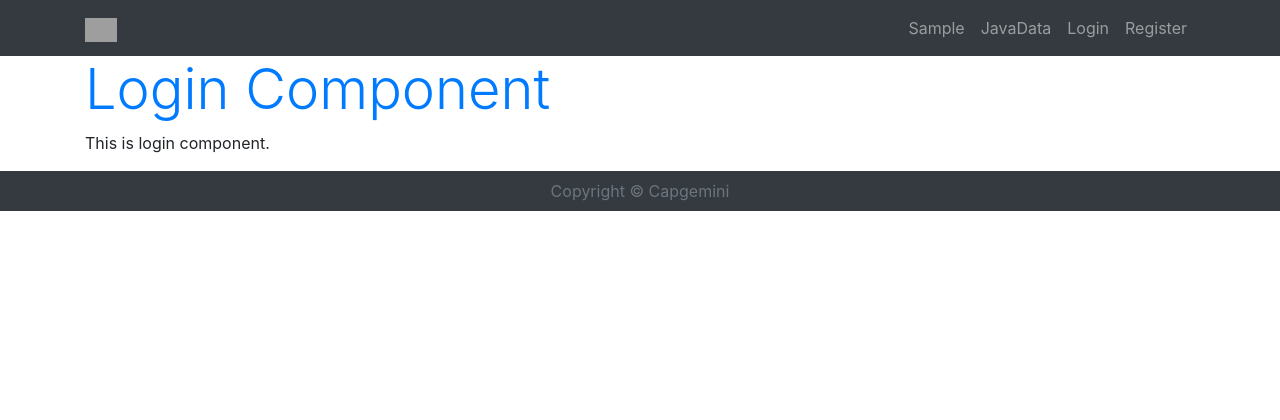
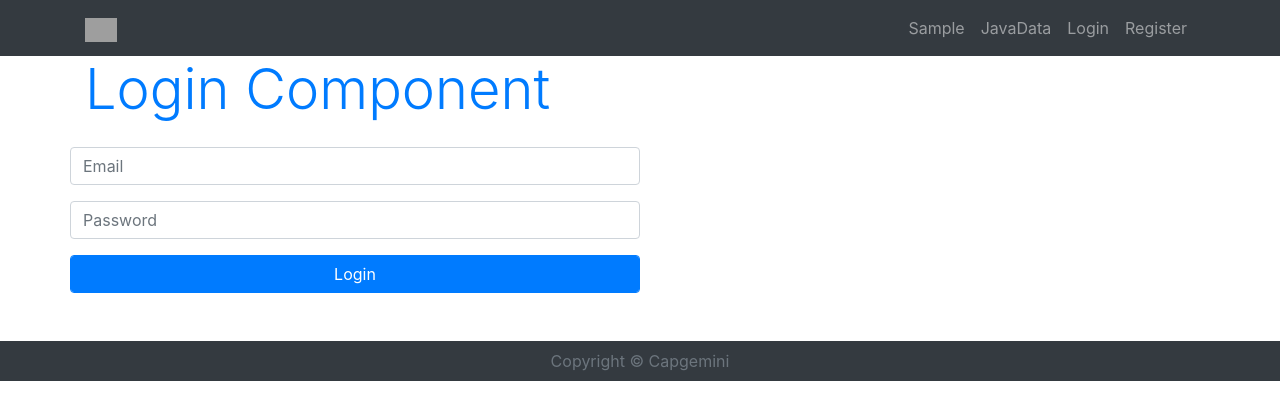
Before and after one commit to vamandeshmukh/cg-react-app-3aug-2021, a React (Create React App) app: page /login in a window 1280 px wide. Shown: the top 420 px of the page. Built offline with nearby package versions, Linux system fonts and the light colour scheme; grey boxes are pictures that could not be loaded.

Commit message:
Commit
Commit

```diff
--- /dev/null
+++ b/src/components/Child.js
@@ -0,0 +1,17 @@
+import React, { useState, useEffect } from 'react';
+
+const Child = (props) => {
+    const [childData, setChildData] = useState({});
+
+    useEffect(() => {
+        setChildData(props.parentData);
+    }, []);
+
+    return (
+        <div className="container">
+            <h1 className="display-4 text-primary">Child Component</h1>
+            <p>Data in Child component</p>
+        </div>
+    );
+}
+export default Child;
--- a/src/components/Home.js
+++ b/src/components/Home.js
@@ -1,10 +1,13 @@
 import React from 'react';
+import Parent from './Parent';
 
 const Home = () => {
     return (
         <div className="container" >
             <h1 className="display-4 text-primary">Home Component</h1>
             <p>Welcome to this app!</p>
+            <Parent />
+
         </div>
     );
 }
--- a/src/components/Login.js
+++ b/src/components/Login.js
@@ -1,12 +1,95 @@
 import React from 'react';
-import '../App.css';
+import { useHistory } from 'react-router-dom';
+import { useState, useEffect } from 'react';
+import axios from "axios";
 
-const Login = () => {
+const Login = (props) => {
+
+    const history = useHistory();
+
+    const [AppUser, setAppUser] = useState({
+        email: '',
+        password: ''
+    });
+
+    useEffect(
+        () => {
+            setAppUser({
+                email: '',
+                password: ''
+            }
+            );
+        }, []);
+
+    const handleAppUser = (event) => {
+        console.log(event.target.value);
+        setAppUser({
+            ...AppUser,
+            [event.target.name]: event.target.value
+        });
+    };
+
+    const submitAppUser = (event) => {
+        console.log(AppUser.email);
+        console.log(AppUser.password);
+        // axios.post(`http://localhost:8082/login`, AppUser)
+        //     .then((response) => {
+        //         localStorage.setItem('token', response.data);
+        //         console.log(response.data);
+        //         if (response.data !== 'thisIsNotTheValidToken')
+        //             history.push('/empdata');
+        //     }).catch((error) => {
+        //         console.log(error.message)
+        //     });
+        event.preventDefault();
+    }
     return (
-        <div className="container" >
+        <div className="container">
             <h1 className="display-4 text-primary">Login Component</h1>
-            <p>This is login component.</p>
-        </div>
-    );
+            <div className="row">
+                <form className="form form-group form-dark col-sm-6 mt-3" onSubmit={submitAppUser}>
+                    <div className="row mb-3">
+                        <input
+                            type="text"
+                            className="form-control"
+                            name="email"
+                            id="email"
+                            className="form-control mb-3"
+                            placeholder="Email"
+                            value={AppUser.email}
+                            onChange={handleAppUser}
+                        />
+                        <input
+                            type="password"
+                            className="form-control"
+                            name="password"
+                            id="password"
+                            className="form-control mb-3"
+                            placeholder="Password"
+                            value={AppUser.password}
+                            onChange={handleAppUser} />
+                        <input
+                            type="submit"
+                            id="submit"
+                            name="submit"
+                            className="form-control btn btn-primary mb-3"
+                            value="Login"
+                            onClick={submitAppUser}
+                        />
+                    </div>
+                </form>
+            </div>
+        </div >
+    )
 }
 export default Login;
+
+// const Login = () => {
+//     return (
+//         <div className="container" >
+//             <h1 className="display-4 text-primary">Login Component</h1>
+//             <p>This is login component.</p>
+//         </div>
+//     );
+// }
+// export default Login;
--- /dev/null
+++ b/src/components/Parent.js
@@ -0,0 +1,23 @@
+import React, { useEffect, useState } from 'react';
+import Child from './Child';
+
+const Parent = () => {
+    const [parentData, setParentData] = useState({});
+
+    useEffect(() => {
+        setParentData({
+            firstName: "Monu",
+            salary: 10000,
+        });
+    }, []);
+
+    return (
+        <div className="container">
+            <h1 className="display-4 text-primary">Parent Component</h1>
+            <p>Data in Parent component</p>
+            <p> {parentData.firstName} </p>
+            <Child />
+        </div>
+    );
+}
+export default Parent;
```
